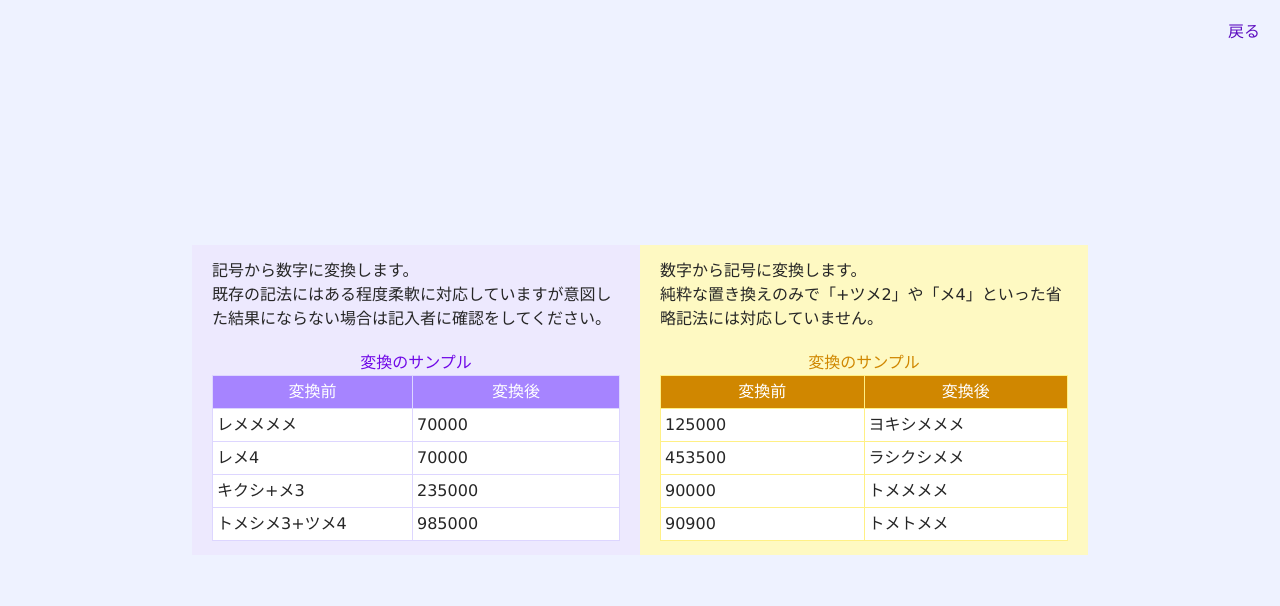
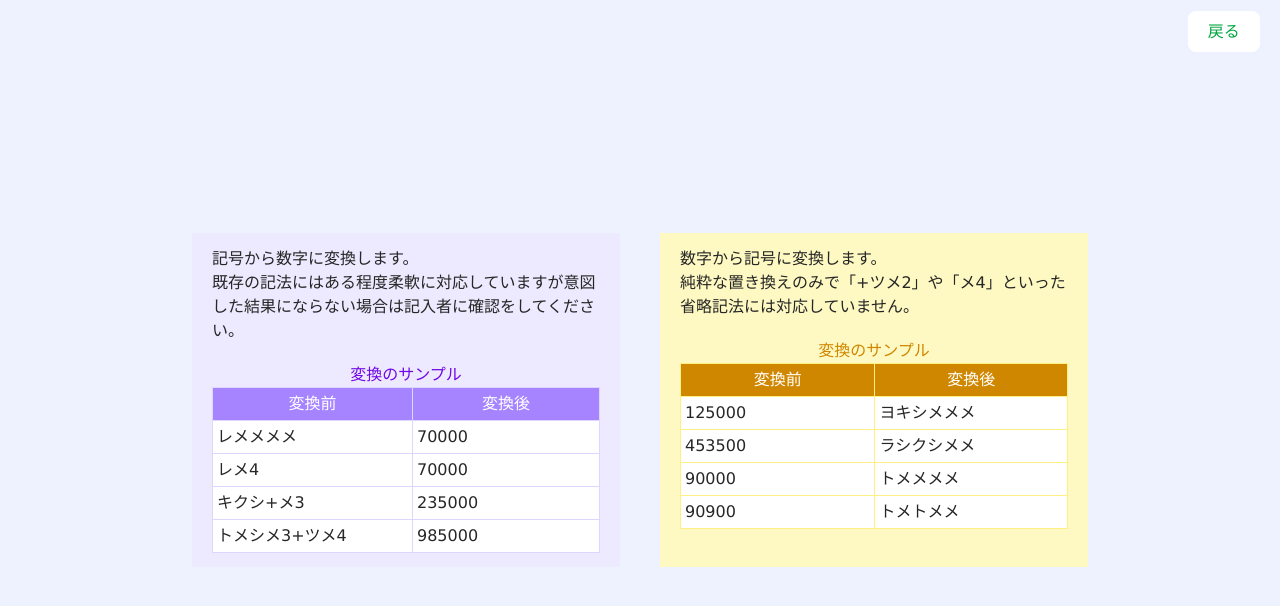
Before and after one commit to micabi/convert-react, a React (Vite) app: page /help in a window 1280 px wide. Shown: the top 606 px of the page. Built offline with nearby package versions, Linux system fonts and the light colour scheme.

Commit message:
修正　戻るリンク・ヘルプページのレスポンシブレイアウト

```diff
--- a/src/App.scss
+++ b/src/App.scss
@@ -5,18 +5,40 @@
     'Hiragino Kaku Gothic Pro', yugothic, meiryo, 'Lucida Grande', verdana, helvetica, arial, 'MS PGothic', sans-serif;
   --font-serif: 'Hiragino Mincho ProN', 'Hiragino Mincho Pro', 游明朝, 'Yu Mincho', yumincho, serif;
   --base-color: var(--color-neutral-800);
-  --breakpoint-xs: 24rem;
+  --transparent: transparent;
+  --font-inherit: inherit;
+
+  /* --breakpoint-xs: 24rem; */
 }
 
 @layer base {
   html {
     tab-size: 2;
   }
+
+  .btn {
+    padding: 0.6em 1.2em;
+    font-family: var(--font-inherit);
+    font-size: 1em;
+    font-weight: 500;
+    cursor: pointer;
+    background-color: var(--base-color);
+    border: 1px solid var(--transparent);
+    border-color: var(--transparent) var(--transparent) var(--transparent) var(--transparent);
+    border-radius: 8px;
+    transition: border-color 0.25s;
+  }
 }
 
 @layer utilities {
   .sm\:w-3xs {
     width: var(--container-3xs);
+  }
+
+  @media (width >= 48rem) {
+    .md\:w-50-gap-x-5 {
+      width: calc(50% - calc(var(--spacing) * 5));
+    }
   }
 }
 
--- a/src/routes/help.tsx
+++ b/src/routes/help.tsx
@@ -6,8 +6,8 @@ function Help(): JSX.Element {
 
   return (
     <>
-      <div className="convert-container flex flex-wrap justify-between sm:flex-none">
-        <div className="box bg-violet-100 !py-3.5 md:w-1/2">
+      <div className="convert-container flex flex-col flex-wrap justify-center gap-x-0 gap-y-5 md:flex-row md:justify-between md:gap-x-5 md:gap-y-0">
+        <div className="box md:w-50-gap-x-5 w-full bg-violet-100 !py-3.5">
           <p>
             記号から数字に変換します。
             <br />
@@ -52,7 +52,7 @@ function Help(): JSX.Element {
             </tbody>
           </table>
         </div>
-        <div className="box bg-yellow-100 !py-3.5 md:w-1/2">
+        <div className="box md:w-50-gap-x-5 w-full bg-yellow-100 !py-3.5">
           <p>
             数字から記号に変換します。
             <br />
@@ -103,7 +103,7 @@ function Help(): JSX.Element {
 
       <div className="fixed top-5 right-5">
         <a
-          className="cursor-pointer !text-violet-800 hover:!text-violet-400"
+          className="btn cursor-pointer bg-white !text-green-600 hover:outline-2 hover:outline-offset-2"
           onClick={(): void => {
             navigate('/');
           }}
--- a/src/routes/index.tsx
+++ b/src/routes/index.tsx
@@ -354,7 +354,10 @@ function Index(): JSX.Element {
         </div>
       </div>
       <div className="all-clear">
-        <button className="!border-rose-300 text-rose-300 hover:opacity-50" onClick={(): void => handleAllClear()}>
+        <button
+          className="!border-0 text-rose-300 hover:outline-2 hover:outline-offset-2"
+          onClick={(): void => handleAllClear()}
+        >
           全てクリア
         </button>
       </div>
--- a/tailwind.config.js
+++ b/tailwind.config.js
@@ -1,9 +1,16 @@
+import {defaultTheme } from 'tailwindcss/defaultTheme';
+
 export default {
   mode: 'jit',
   content: [
     // './src/*.{js, ts, tsx, jsx}',
     // './src/**/*.{js, ts, tsx, jsx}',
   ],
-  theme: {},
+  theme: {
+    screens: {
+      'xs': '375px',
+      ...defaultTheme.screens,
+    }
+  },
   plugins: []
 }
--- a/vite.config.ts
+++ b/vite.config.ts
@@ -35,7 +35,7 @@ export default defineConfig( ( { mode } ) => {
       pure: mode === 'production' ? [ 'console.log' ] : []
     },
     build: {
-      sourcemap: true,
+      // sourcemap: true,
       rollupOptions: {
         plugins: [
           license( {
```
Also changed, not shown: 1 other file (tests, documents, lock files or other folders).
